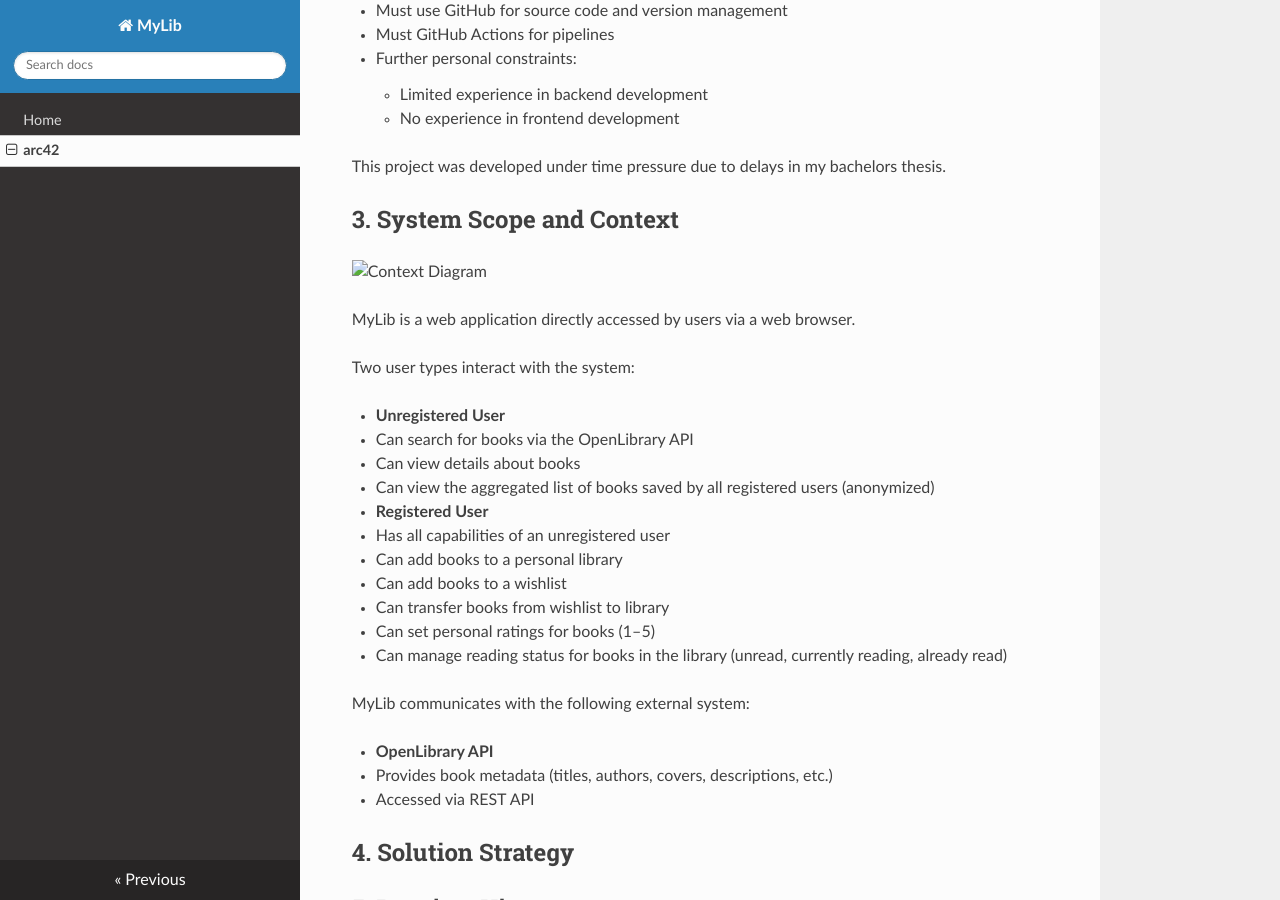
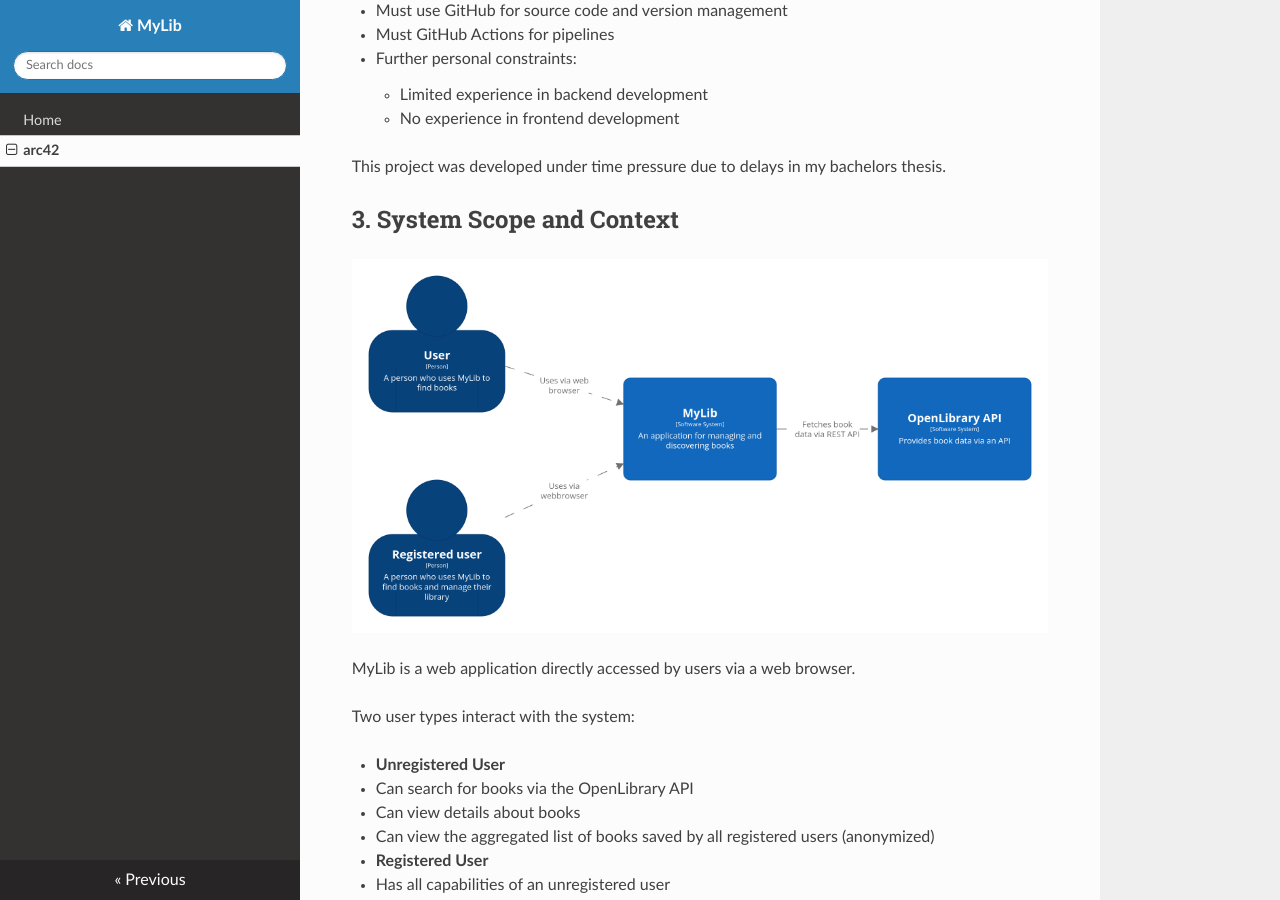
Before and after one commit to CP-THRO/THRO-SQS-MyLib, an MkDocs documentation site: the page built from docs/arc42.md, in a window 1280 px wide and 900 px high, scrolled down 1547 px. Built offline with MkDocs 1.6.1, drawn with Linux system fonts in a browser that asks for light colours; nearby versions of some CDN libraries.

Commit message:
It's getting late...

```diff
--- a/docs/arc42.md
+++ b/docs/arc42.md
@@ -62,7 +62,7 @@ Due to the requirements given by the lecuturer, the project has the following co
 This project was developed under time pressure due to delays in my bachelors thesis.
 
 ## 3. System Scope and Context
-![Context Diagram](./pics/Context.png)
+![Context Diagram](img/Context.png)
 
 MyLib is a web application directly accessed by users via a web browser.
 
```
